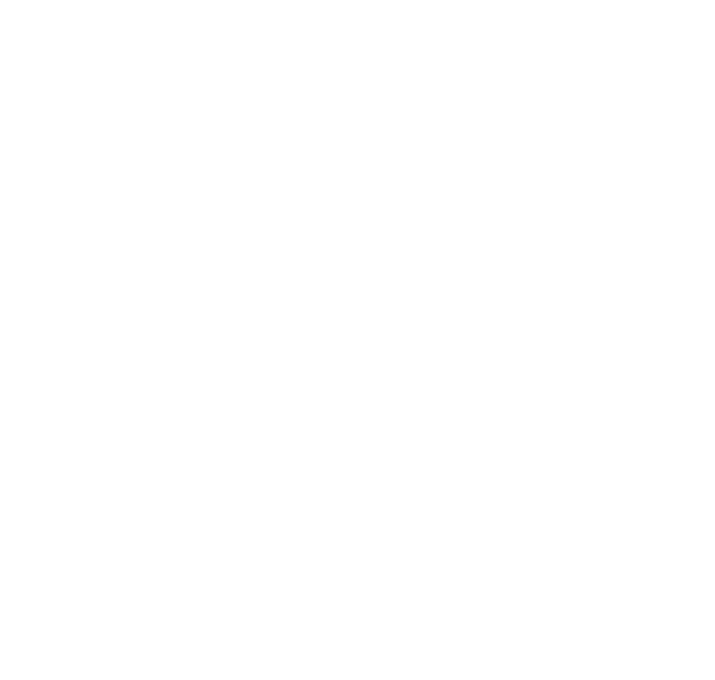
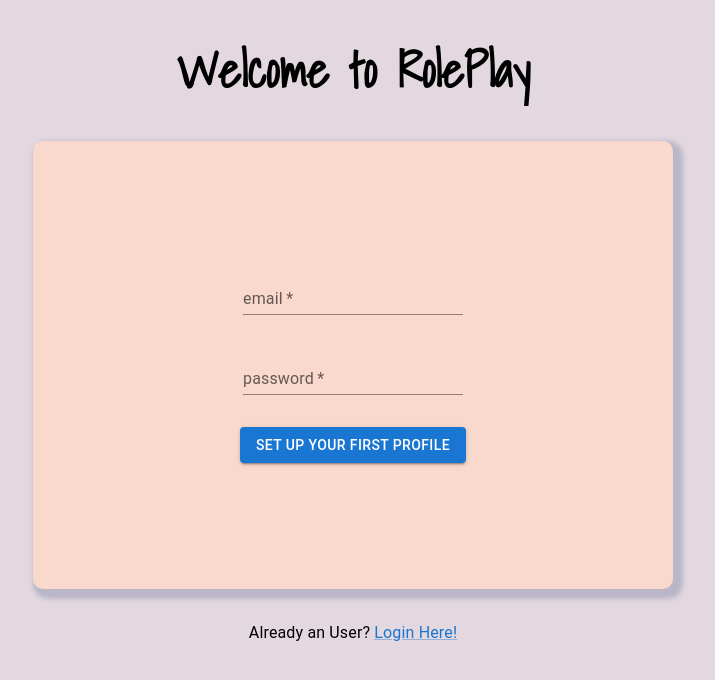
Before and after one commit to Noemi890/Roleplay_RPG-Text-based, a React (Create React App) app in the folder client/: page / in a window 1280 px wide. Shown: the top 680 px of the page, without its empty margins (287-1002 px from the left). Built offline with nearby package versions, Linux system fonts and the light colour scheme.

Commit message:
feat: user login and register forms

```diff
--- a/client/src/App.css
+++ b/client/src/App.css
@@ -1,12 +1,5 @@
-* {
-  margin: 0;
-  padding: 0;
-  box-sizing: border-box;
-  font-family: sans-serif;
+.App {
+  display: flex;
+  justify-content: center;
+  height: 100vh;
 }
-
-.app-container {
-  display: inline-block;
-  background-color: lightgray;
-  width: 100vw;
-}
--- a/client/src/App.js
+++ b/client/src/App.js
@@ -1,16 +1,16 @@
 import { Routes, Route } from 'react-router-dom';
 import RegisterPage from './components/user/Register';
 import LoginPage from './components/user/Login';
-import './App.css';
+import './app.css'
 
 const App = () => {
   return (
-    <div className='app-container'>
-      <Routes>
-        <Route path={'/'} element={<RegisterPage />}/>
-        <Route path={'/login'} element={<LoginPage />}/>
-      </Routes>
-    </div>
+    <div className='App'>
+        <Routes>
+          <Route path={'/'} element={<RegisterPage />}/>
+          <Route path={'/login'} element={<LoginPage />}/>
+        </Routes>
+      </div>
   )
 }
 
--- /dev/null
+++ b/client/src/components/user/Form.jsx
@@ -0,0 +1,30 @@
+import React from "react"
+import { Card, TextField, Button } from "@mui/material"
+
+const Form = (details, handleChange) => {
+  return (
+    <>
+        <TextField
+          required
+          className="form_register"
+          variant="standard"
+          label="email"
+          name="email"
+          value={details.email}
+          onChange={handleChange}
+        />
+        <TextField
+          required
+          className="form_register"
+          variant="standard"
+          label="password"
+          type="password"
+          name="password"
+          value={details.password}
+          onChange={handleChange}
+        />
+    </>
+  )
+}
+
+export default Form
--- a/client/src/components/user/Login.jsx
+++ b/client/src/components/user/Login.jsx
@@ -1,7 +1,40 @@
 import React from "react"
+import { useState } from "react"
+import Form from "./Form"
+import { Typography, Link, Card, Button } from "@mui/material"
+import { userInitialState } from "../utils/constants";
 
 const LoginPage = () => {
-  return <>HELLO!</>
+  const [loginDetails, setLoginDeatils] = useState(userInitialState)
+
+  const handleLoginChange = (e) => {
+    const name = e.name
+    const value = e.value
+
+    setLoginDeatils({
+      [name]: [value]
+    })
+  }
+
+  return (
+    <div className="auth-form">
+      <h1 className="landing_title">
+        Welcome to RolePlay
+      </h1>
+      <Card>
+        <Form details={loginDetails} handleChange={handleLoginChange}/>
+        <Button variant="contained">
+          Login
+        </Button>
+      </Card>
+      <Typography className="login_href">
+        Don't have an account? {' '}
+        <Link href='/'>
+          Sign Up Here!
+        </Link>
+      </Typography>
+    </div>
+  )
 }
 
 export default LoginPage
--- a/client/src/components/user/Register.jsx
+++ b/client/src/components/user/Register.jsx
@@ -1,16 +1,41 @@
-import React from "react"
-import { useState } from "react"
-import './user.css'
-
+import React from "react";
+import { useState } from "react";
+import "./user.css";
+import Form from "./Form";
+import { Link, Typography, Card, Button } from "@mui/material";
+import { userInitialState } from "../utils/constants";
 
 const RegisterPage = () => {
-  const [registerDetails, setRegisterDetails] = useState()
+  const [registerDetails, setRegisterDetails] = useState(userInitialState);
+
+  const handleChangeRegister = (e) => {
+    const name = e.name
+    const value = e.value
+
+    setRegisterDetails({
+      [name]: [value]
+    })
+  }
 
   return (
-    <div className="register">
+          <div className="auth-form">
+            <h1 className="landing_title">
+              Welcome to RolePlay
+            </h1>
+            <Card>
+              <Form details={registerDetails} handleChange={handleChangeRegister} isRegister={true}/>
+              <Button variant="contained">
+                Set up your first profile
+              </Button>
+            </Card>
+            <Typography className="login_href">
+              Already an User? {' '}
+              <Link href='/login'>
+                Login Here!
+              </Link>
+            </Typography>
+          </div>
+  );
+};
 
-    </div>
-  )
-}
-
-export default RegisterPage
+export default RegisterPage;
--- a/client/src/components/user/user.css
+++ b/client/src/components/user/user.css
@@ -1,3 +1,46 @@
-.register {
-  background-color: bisque;
+@import url('https://fonts.googleapis.com/css2?family=Shadows+Into+Light&display=swap');
+
+.landing_title {
+  text-align: center;
+  margin-top: 2rem;
+  margin-bottom: 2rem;
+
+  font-family: 'Shadows Into Light', cursive;
+  font-size: 3rem;
 }
+
+.auth-form {
+  /* text-align: center; */
+  /* display: flex;
+  flex-direction: column;
+  justify-content: center; */
+}
+
+.MuiFormControl-root.MuiTextField-root.form_register.css-1u3bzj6-MuiFormControl-root-MuiTextField-root {
+  /* display: block; */
+  margin-bottom: 2rem;
+  text-decoration: none;
+}
+
+.MuiFormControl-root.MuiTextField-root.form_register.css-1u3bzj6-MuiFormControl-root-MuiTextField-root.Mui-focusVisible {
+  background-color: none;
+}
+
+.MuiPaper-root.MuiPaper-elevation.MuiPaper-rounded.MuiPaper-elevation1.MuiCard-root.css-bhp9pd-MuiPaper-root-MuiCard-root {
+  display: flex;
+  flex-direction: column;
+  justify-content: center;
+  align-items: center;
+
+  width: 50vw;
+  height: 35vw;
+
+  background-color: #F9D9CC;
+  border-radius: 10px;
+  box-shadow: 5px 5px 5px 5px #B9B6C8;
+}
+
+.login_href.MuiTypography-root {
+  text-align: center;
+  margin: 2rem;
+}
--- /dev/null
+++ b/client/src/components/utils/constants.js
@@ -0,0 +1,4 @@
+export const userInitialState = {
+  email: '',
+  password: ''
+}
--- a/client/src/index.css
+++ b/client/src/index.css
@@ -1,13 +1,10 @@
-body {
+* {
+  box-sizing: border-box;
   margin: 0;
-  font-family: -apple-system, BlinkMacSystemFont, 'Segoe UI', 'Roboto', 'Oxygen',
-    'Ubuntu', 'Cantarell', 'Fira Sans', 'Droid Sans', 'Helvetica Neue',
-    sans-serif;
-  -webkit-font-smoothing: antialiased;
-  -moz-osx-font-smoothing: grayscale;
+  padding: 0;
 }
 
-code {
-  font-family: source-code-pro, Menlo, Monaco, Consolas, 'Courier New',
-    monospace;
+body {
+  font-family: sans-serif;
+  background-color: #E3D8DF;
 }
```
Also changed, not shown: client/src/components/profile/Profile.jsx (added).
